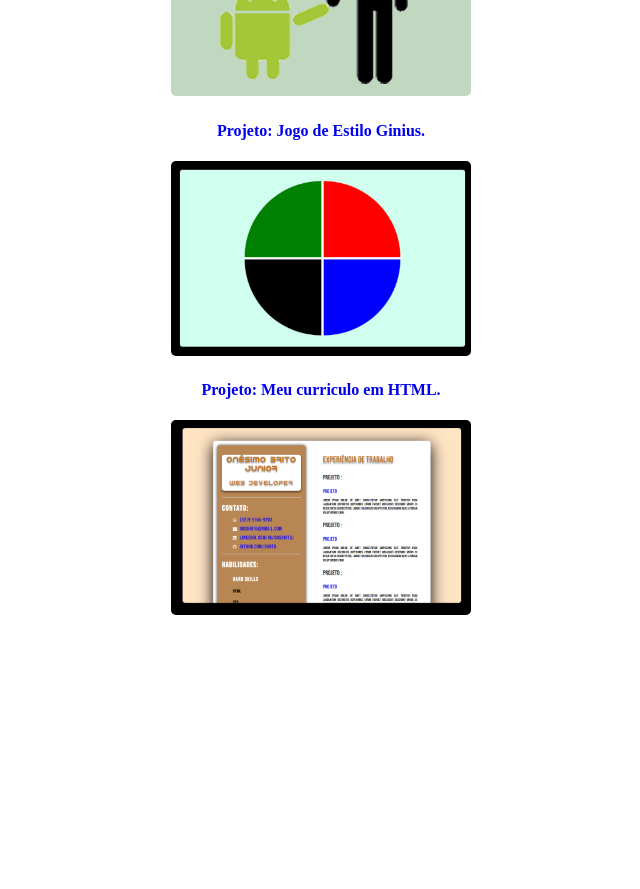
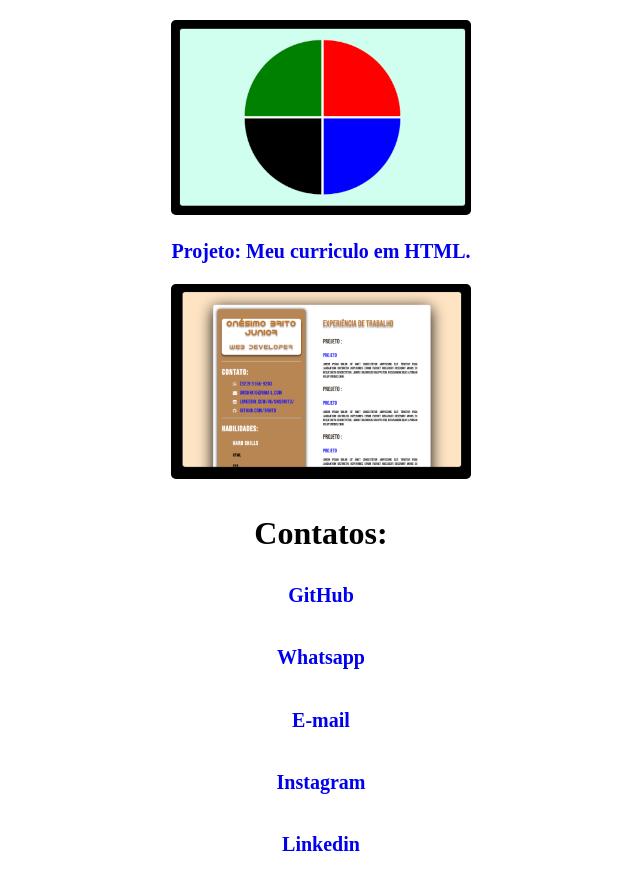
Before and after one commit to briito/onesimo-brito, a plain HTML site: page index.html in a window 1280 px wide. Shown: the part 689-1578 px from the top of the page, without its empty margins (319-959 px from the left). Before the commit the page ends 1316 px from the top, so only its background shows below. Drawn offline with Linux system fonts and the light colour scheme.

Commit message:
Adicionado meus contatos no projeto

```diff
--- a/css/style.css
+++ b/css/style.css
@@ -15,17 +15,15 @@ h2{
 }
 
 h3{
-    padding: 50px;
     font-size: 2em;
-    text-align: center;
-}
-
-h4{
     text-align: center;
 }
 
 a{
     text-decoration: none;
+    text-align: center;
+    font-size: 20px;
+
 }
 
 a:hover{
--- a/index.html
+++ b/index.html
@@ -12,9 +12,9 @@
 
 <body>
     <div class="containner">
-        <h1>Estamos em obras</h1><br>
-        <h2>Em breve o Portfólio estará disponível !!</h2><br>
-        <h2>Obrigado pela compreensão.</h2>
+        <h1>Estamos em obras</h1>
+        <h2>Em breve o Portfólio estará disponível !!</h2>
+        <h2>Obrigado pela compreensão.</h2><br>
         <h3>Aqui estão alguns projetos já finalizados.</h3>
         <h4> <a href="https://idroid.vercel.app/" target="_blank">Projeto: Página sobre a história do android.</a></h4>
         <img src="img/bugdroid.png" alt="Imagem Bugdroid">
@@ -24,8 +24,17 @@
 
         <h4> <a href="https://meu-cv.vercel.app/" target="_blank">Projeto: Meu curriculo em HTML.</a></h4>
         <img src="img/curriculo.png" alt="Imagem Curriculo">
+
+        <h3>Contatos:</h3>
+        <h4><a href="https://github.com/briito" target="_blank">GitHub</a><br><br>
+        </h4>
+     <h4>   <a href="https://api.whatsapp.com/send?phone=5592991569203" target="_blank">Whatsapp</a><br><br></h4>
+      <h4>  <a href="https://mail.google.com/mail/u/0/#inbox?compose=new"
+        target="_blank" rel="external">E-mail</a><br><br></h4>
+        <h4><a href="https://www.instagram.com/onsbrito/"target="_blank" rel="external">Instagram</a><br><br></h4>
+     <h4>   <a href="https://www.linkedin.com/in/onsbrito/"  target="_blank" rel="external">Linkedin</a><br><br></h4>
+
     </div>
-
 </body>
 
 </html>
```
